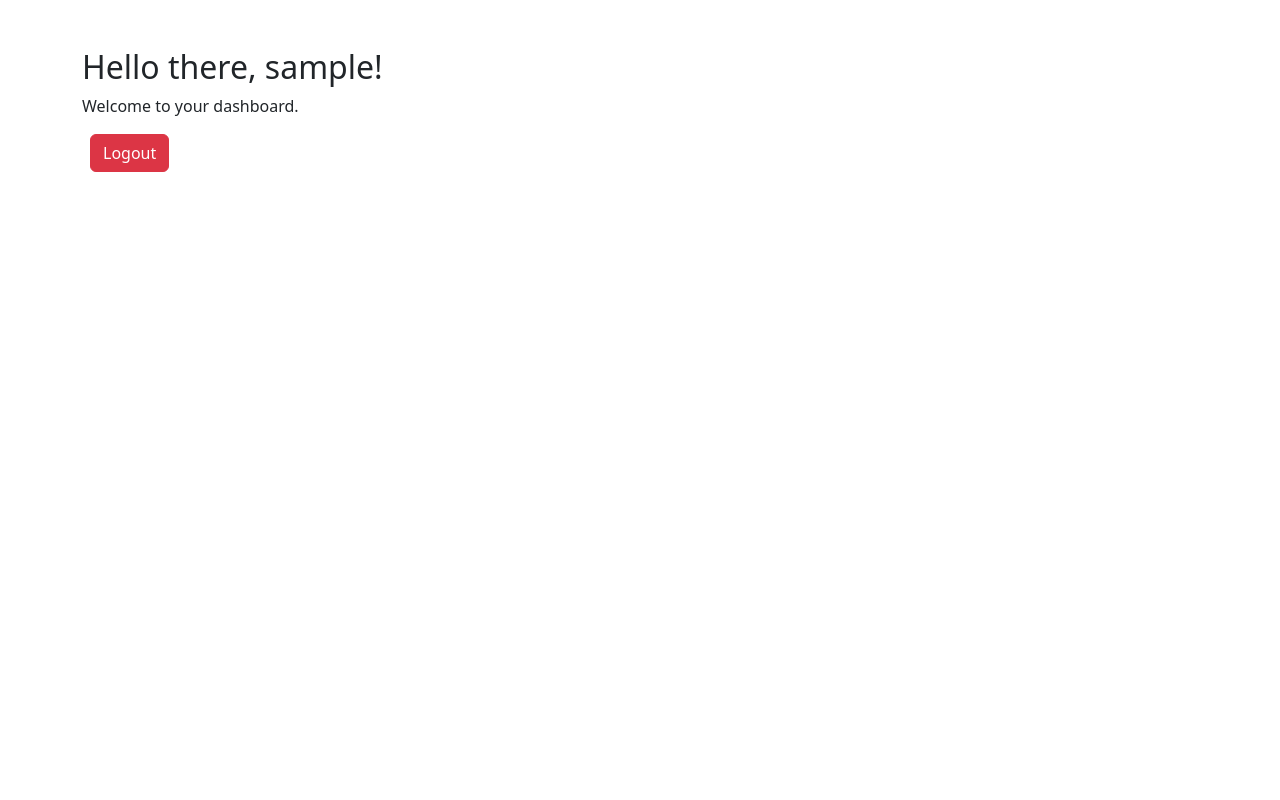
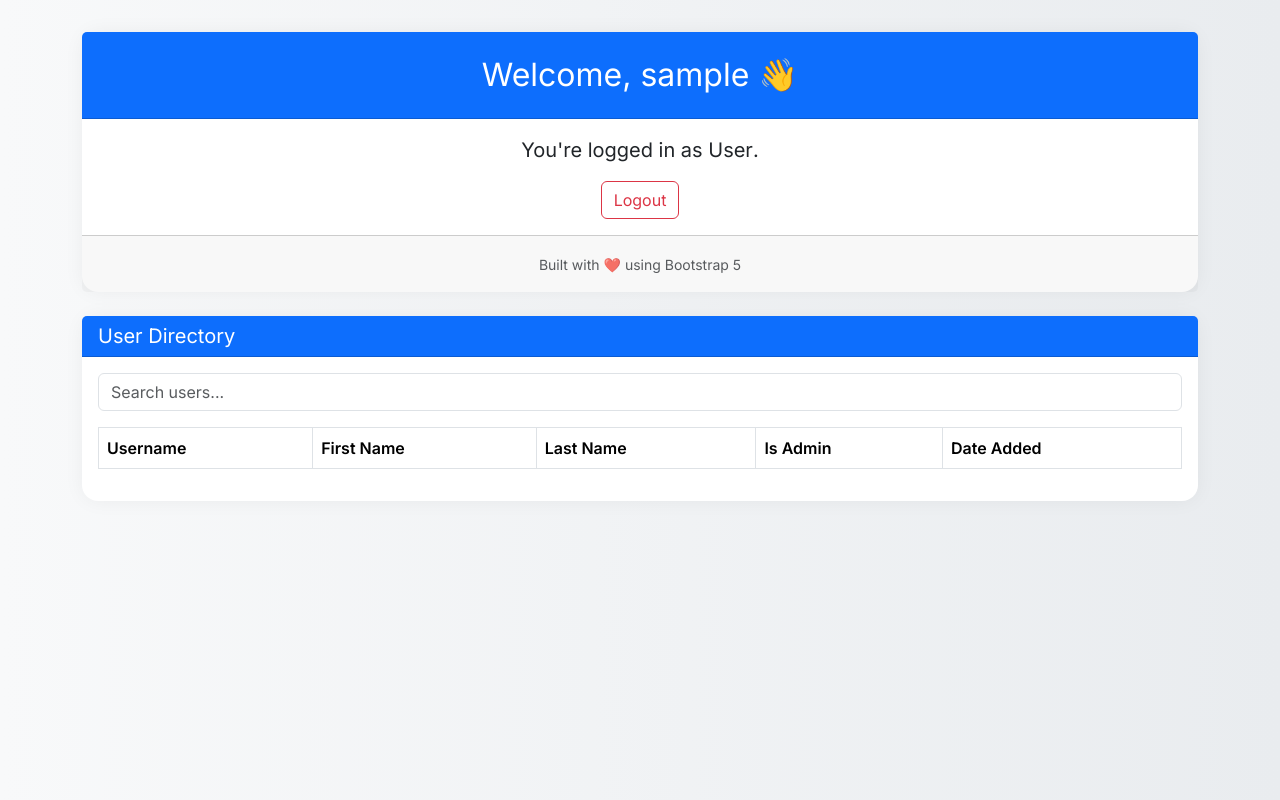
Before and after one commit to renmaaa/4TH_YEAR_ACTS, a PHP site: page / in a window 1280 px wide. Run offline with PHP 8.4, Linux system fonts and the light colour scheme; the visitor is signed in with stand-in values (Sample User, id 1); data that the repository does not hold is empty; some libraries are stand-ins or nearby versions.

Commit message:
Update index.php

```diff
--- a/MIDTERM/USER_MGMT/index.php
+++ b/MIDTERM/USER_MGMT/index.php
@@ -6,32 +6,138 @@ if (!isset($_SESSION['user'])) {
 }
 $user = $_SESSION['user'];
 ?>
+
 <!DOCTYPE html>
 <html lang="en">
 <head>
   <meta charset="UTF-8">
-    <meta name="viewport" content="width=device-width, initial-scale=1.0">
-    <title>Welcome</title>
-    <link href="https://cdn.jsdelivr.net/npm/bootstrap@5.3.0/dist/css/bootstrap.min.css" rel="stylesheet">
+  <title>Welcome, <?= htmlspecialchars($user['username']) ?></title>
+  <link href="https://cdn.jsdelivr.net/npm/bootstrap@5.3.2/dist/css/bootstrap.min.css" rel="stylesheet">
+  <link href="https://fonts.googleapis.com/css2?family=Inter:wght@400;600&display=swap" rel="stylesheet">
+  <script src="https://cdn.jsdelivr.net/npm/sweetalert2@11"></script>
+  <style>
+    body {
+      font-family: 'Inter', sans-serif;
+      background: linear-gradient(to right, #f8f9fa, #e9ecef);
+      min-height: 100vh;
+      padding: 2rem;
+    }
+    .card {
+      border: none;
+      border-radius: 1rem;
+      box-shadow: 0 0 20px rgba(0,0,0,0.05);
+    }
+    .card-header {
+      background-color: #0d6efd;
+      color: white;
+      border-top-left-radius: 1rem;
+      border-top-right-radius: 1rem;
+    }
+    .btn-custom {
+      background-color: #0d6efd;
+      color: white;
+    }
+    .btn-custom:hover {
+      background-color: #0b5ed7;
+    }
+    .table thead {
+      background-color: #0d6efd;
+      color: white;
+    }
+  </style>
 </head>
 <body>
-    <div class="container mt-5">
-        <h2>Hello there, <?php echo htmlspecialchars($user['username']); ?>!</h2>
-        <p>Welcome to your dashboard.</p>
+<div class="container">
+  <div class="card mb-4">
+    <div class="card-header text-center py-4">
+      <h2 class="mb-0">Welcome, <?= htmlspecialchars($user['username']) ?> 👋</h2>
+    </div>
+    <div class="card-body text-center">
+      <p class="lead">You're logged in as <strong><?= $user['is_admin'] ? 'Admin' : 'User' ?></strong>.</p>
       <?php if ($user['is_admin']): ?>
-            <a href="all_users.php" class="btn btn-primary">View All Users</a>
+        <a href="all_users.php" class="btn btn-custom mb-3">Manage Users</a><br>
       <?php endif; ?>
-        <button id="logout" class="btn btn-danger ms-2">Logout</button>
+      <button id="logoutBtn" class="btn btn-outline-danger">Logout</button>
+    </div>
+    <div class="card-footer text-muted text-center py-3">
+      <small>Built with ❤️ using Bootstrap 5</small>
+    </div>
+  </div>
+
+  <div class="card">
+    <div class="card-header">
+      <h5 class="mb-0">User Directory</h5>
+    </div>
+    <div class="card-body">
+      <input type="text" id="searchInput" class="form-control mb-3" placeholder="Search users...">
+      <div class="table-responsive">
+        <table class="table table-bordered table-hover align-middle">
+          <thead>
+            <tr>
+              <th>Username</th>
+              <th>First Name</th>
+              <th>Last Name</th>
+              <th>Is Admin</th>
+              <th>Date Added</th>
+            </tr>
+          </thead>
+          <tbody id="userTableBody"></tbody>
+        </table>
+      </div>
+    </div>
+  </div>
 </div>
 
 <script>
-        document.getElementById('logout').addEventListener('click', function() {
-            fetch('api.php', {
+document.getElementById('logoutBtn').addEventListener('click', async () => {
+  const formData = new FormData();
+  formData.append('action', 'logout');
+
+  const response = await fetch('api.php', {
     method: 'POST',
-                headers: { 'Content-Type': 'application/x-www-form-urlencoded' },
-                body: new URLSearchParams({ action: 'logout' })
-            }).then(() => window.location.href = 'login.php');
+    body: formData
   });
+
+  const result = await response.json();
+  if (result.success) {
+    window.location.href = 'login.php';
+  }
+});
+
+async function fetchUsers(search = '') {
+  const formData = new FormData();
+  formData.append('action', 'get_users');
+  formData.append('search', search);
+
+  const response = await fetch('api.php', {
+    method: 'POST',
+    body: formData
+  });
+
+  const result = await response.json();
+  const tbody = document.getElementById('userTableBody');
+  tbody.innerHTML = '';
+
+  if (result.success) {
+    result.users.forEach(user => {
+      const row = `<tr>
+        <td>${user.username}</td>
+        <td>${user.first_name}</td>
+        <td>${user.last_name}</td>
+        <td>${user.is_admin ? 'Yes' : 'No'}</td>
+        <td>${user.date_added}</td>
+      </tr>`;
+      tbody.innerHTML += row;
+    });
+  }
+}
+
+document.getElementById('searchInput').addEventListener('input', e => {
+  fetchUsers(e.target.value);
+});
+
+fetchUsers();
 </script>
+<script src="https://cdn.jsdelivr.net/npm/bootstrap@5.3.2/dist/js/bootstrap.bundle.min.js"></script>
 </body>
 </html>
```
Lines whose indentation alone changed are shown as unchanged.
